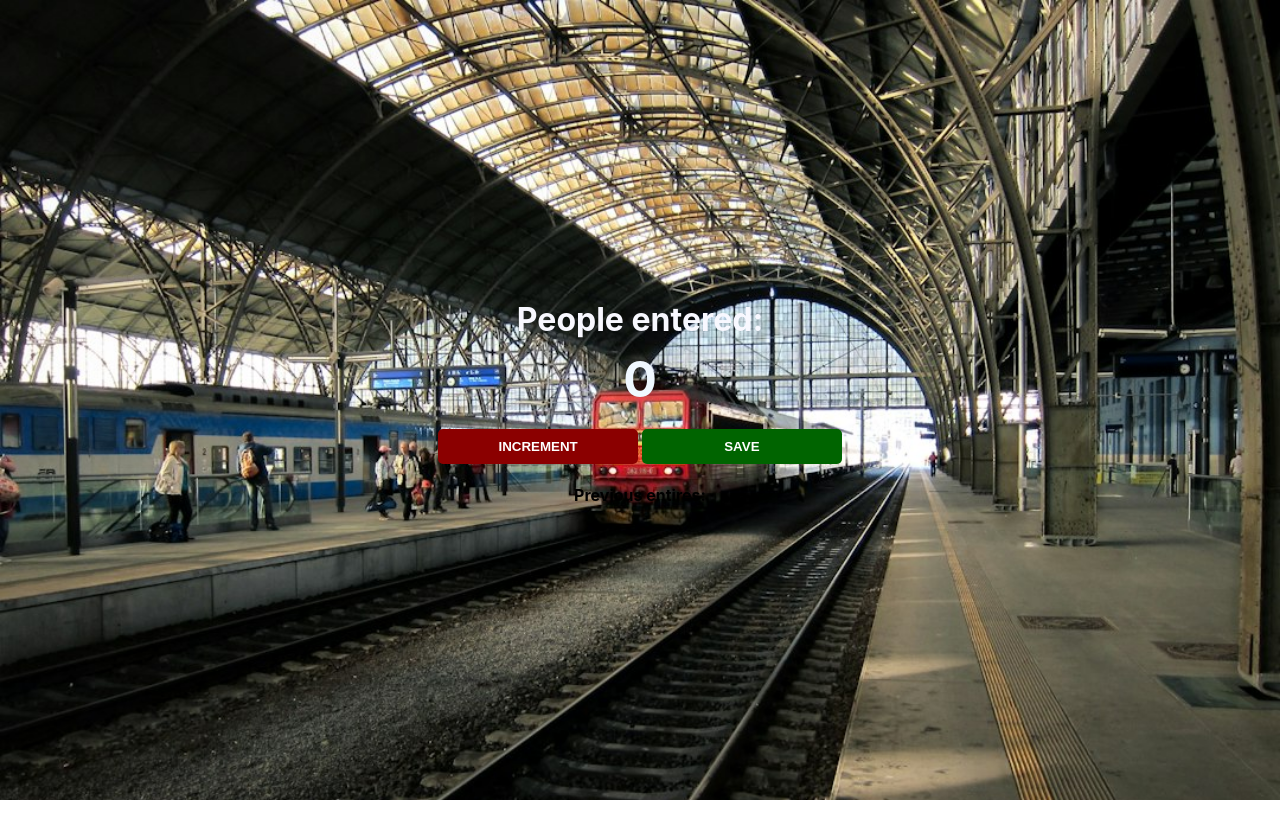
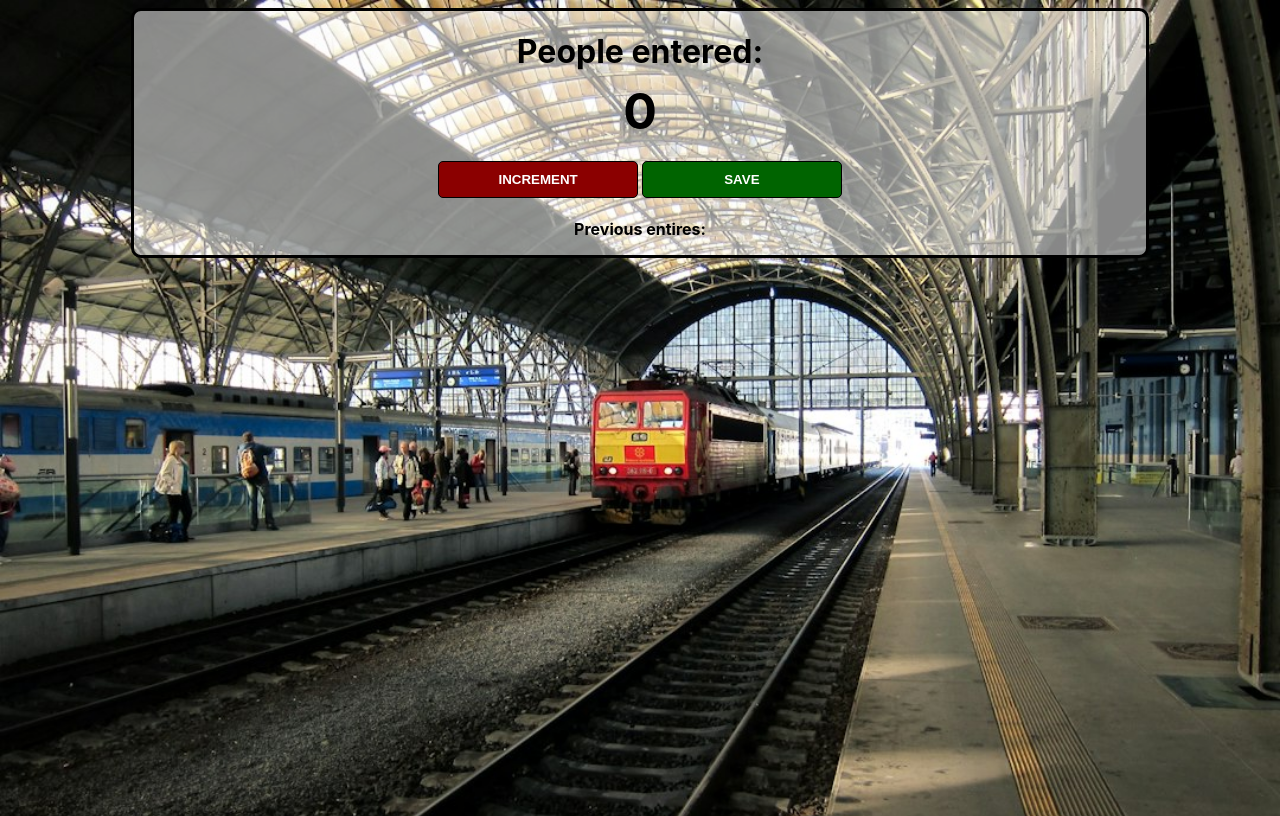
Before and after one commit to Bri-Griggs/Train-Station-Counter, a plain HTML site: page index.html in a window 1280 px wide. Drawn offline with Linux system fonts and the light colour scheme.

Commit message:
added a background box

```diff
--- a/index.html
+++ b/index.html
@@ -7,11 +7,13 @@
 
     </head>
     <body>
+        <div class="container">
         <h1>People entered:</h1>
         <h2 id="count-el">0</h2>
         <button id="increment-btn" onclick="increment()">INCREMENT</button>
         <button id="save-btn" onclick="save()">SAVE</button>
         <p id="save-el">Previous entires: </p>
+    </div>
         <script src="index.js"></script>
     </body>
 </html>
--- a/styles.css
+++ b/styles.css
@@ -4,26 +4,36 @@ body {
     font-family: -apple-system, BlinkMacSystemFont, 'Segoe UI', Roboto, Oxygen, Ubuntu, Cantarell, 'Open Sans', 'Helvetica Neue', sans-serif;
     font-weight: bold;
     text-align: center;
+    height: 100vh;
 }
+
+.container {
+    background: rgba(255, 255, 255, 0.529);
+    max-width: 80%;
+    margin:auto;
+    border: 3px solid black;
+    border-radius: 10px;
+}
+
+
 .background_box{
     background-color: black;
 }
 
 h1 {
-    margin-top: 300px;
+
     margin-bottom: 10px;
-    color:ghostwhite;
+
 }
 
 h2 {
     font-size: 50px;
-    color: aliceblue;
     margin-top: 0;
     margin-bottom: 20px;
 }
 
 button {
-    border: none;
+    border: 1px solid black;
     padding-top: 10px;
     padding-bottom: 10px;
     color: white;
```
